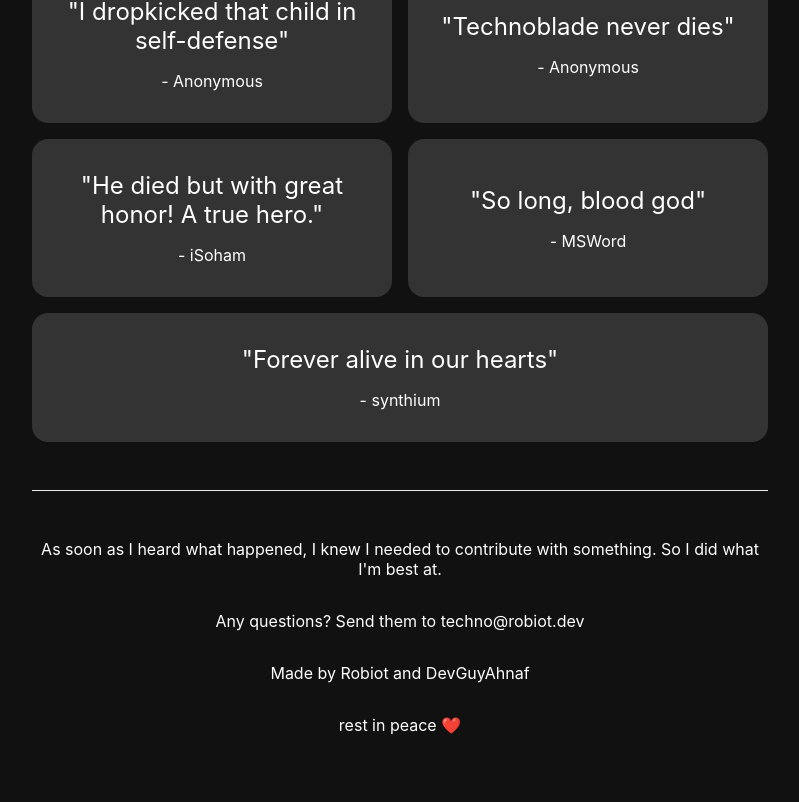
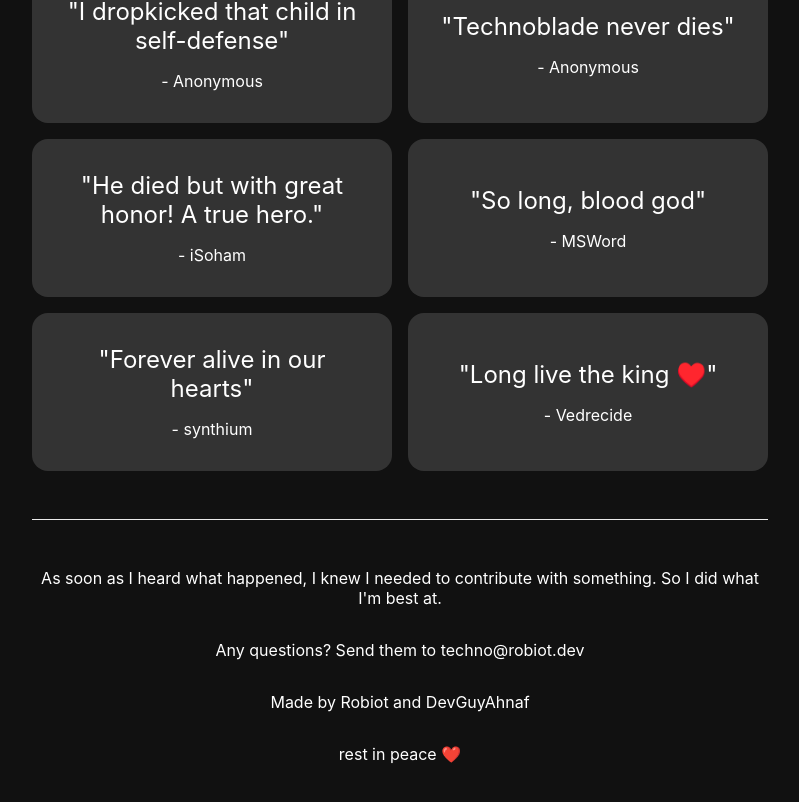
Before and after one commit to robiot/technoblade, a Next.js app: page / in a window 1280 px wide. Shown: the part 1067-1869 px from the top of the page, without its empty margins (240-1039 px from the left). Built offline with nearby package versions, Linux system fonts and the light colour scheme.

Commit message:
Another Quote for the king 👑

```diff
--- a/quotes.ts
+++ b/quotes.ts
@@ -38,4 +38,8 @@ export const Quotes: {
     quote: "Forever alive in our hearts",
     author: "synthium",
   },
+  {
+    quote: "Long live the king ♥️",
+    author: "Vedrecide",
+  },
 ];
```
